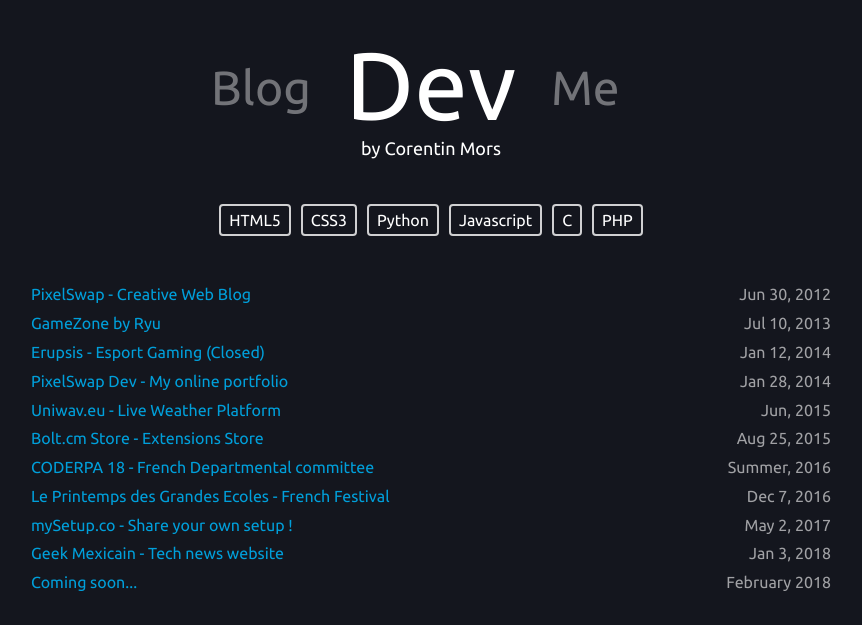
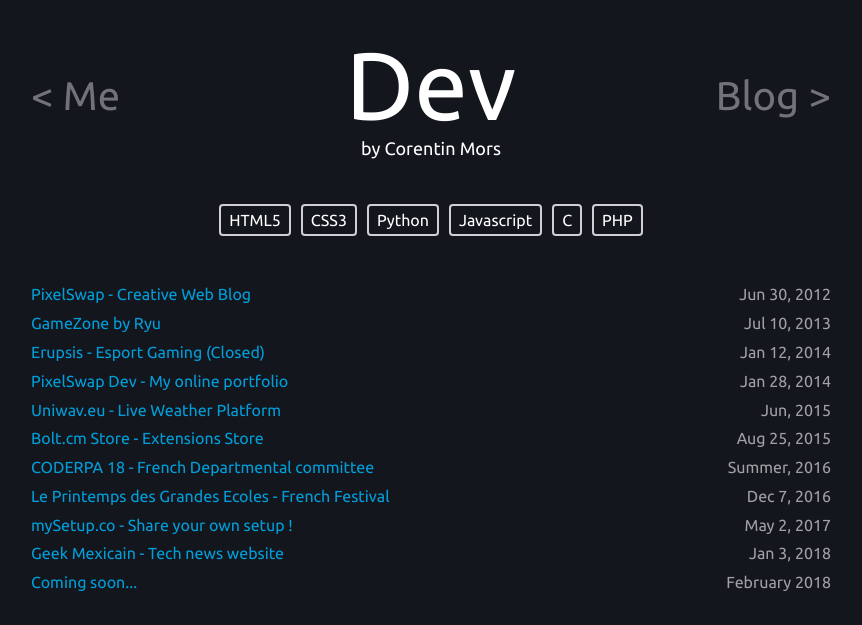
Before and after one commit to Mikescops/dev, a plain HTML site: page index.html in a window 1280 px wide. Shown: the top 625 px of the page, without its empty margins (209-1071 px from the left). Drawn offline with Linux system fonts and the light colour scheme.

Commit message:
Edit menu to fit other websites

```diff
--- a/css/style.css
+++ b/css/style.css
@@ -58,11 +58,11 @@
 
 .site-title{
 	position: absolute;
-	font-size: 3em;
+	font-size: 2.5em;
 	color: rgba(255,255,255,.4);
 
 	top: 0;
-	line-height: 2.3em;
+	line-height: 3.2em;
 }
 
 .site-title:hover{
@@ -74,13 +74,11 @@
 }
 
 .site-title.prev-site{
-	right: 50%;
-	margin-right: 120px;
+	left: 0;
 }
 
 .site-title.next-site{
-	left: 50%;
-	margin-left: 120px;
+	right: 0;
 }
 
 /** REFERENCES */
--- a/index.html
+++ b/index.html
@@ -17,8 +17,8 @@
         <div class="home-title">
             <h1>Dev</h1>
             <h3>by <a href="https://dev.pixelswap.fr/">Corentin Mors</a></h3>
-            <a href="https://pixelswap.fr/" class="site-title prev-site">Blog</a>
-            <a href="https://me.pixelswap.fr/" class="site-title next-site">Me</a>
+            <a href="https://me.pixelswap.fr/" class="site-title prev-site">< Me</a>
+            <a href="https://pixelswap.fr/" class="site-title next-site">Blog ></a>
         </div>
 
         <div class="references">
```
